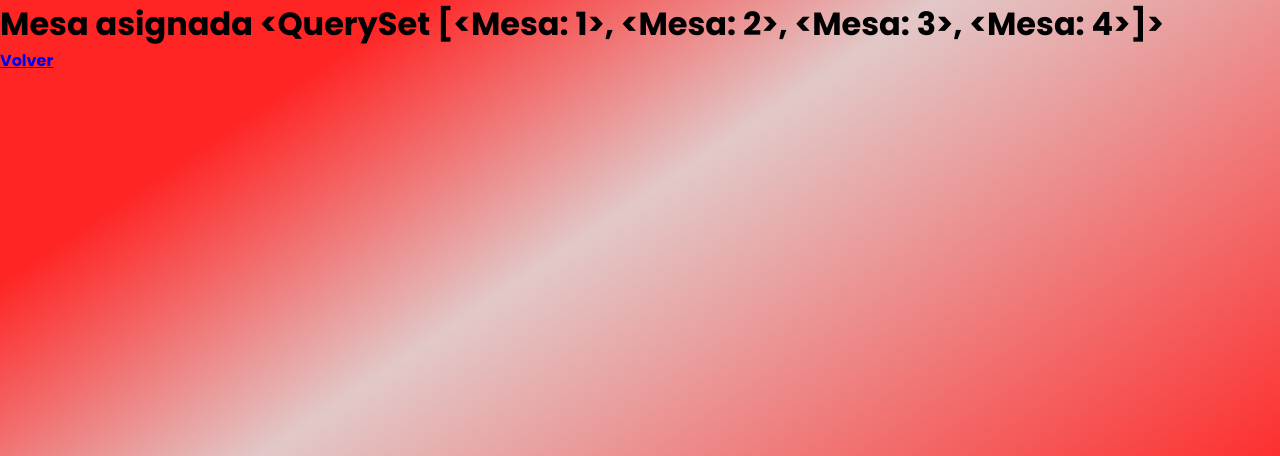
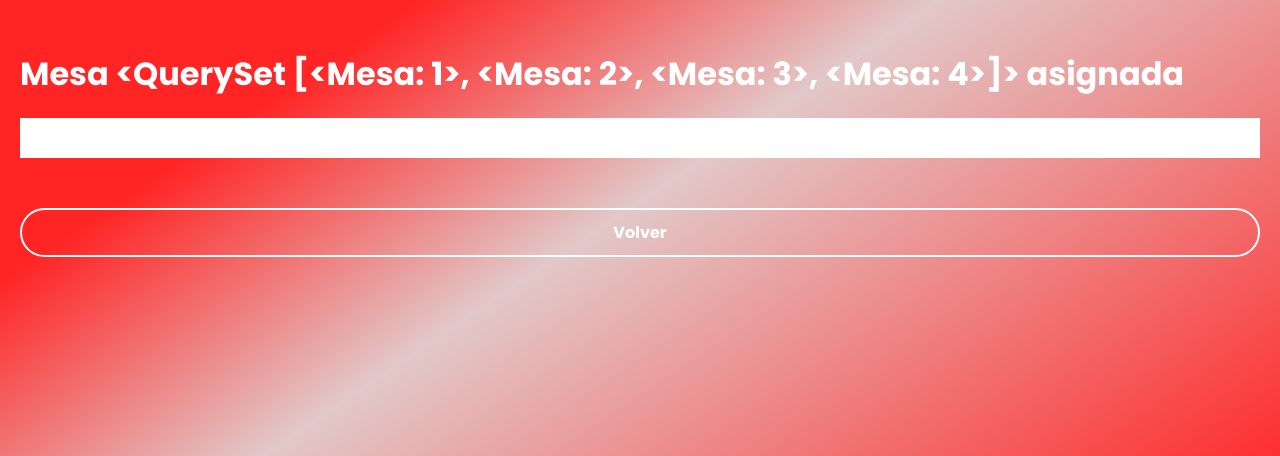
Before and after one commit to Dyend/Waiter-bot-django, a Django app: template qr_generator/templates/qr_generator/qr_generado.html in a window 1280 px wide. Shown: the top 456 px of the page. Run offline with Django 3.2, Linux system fonts and the light colour scheme; the template is opened without the code that fills it: values that come from a table or form of the project are taken from there, others are empty; data comes from the database, SQL or seed files in the repository.

Commit message:
estilos creados para vista del codigo QR

```diff
--- a/qr_generator/templates/qr_generator/qr.html
+++ b/qr_generator/templates/qr_generator/qr.html
@@ -28,7 +28,7 @@
         </div>
 
         <div>
-            <h1>Mesa asignada {{mesa}}</h1>
+            <h1>Asignar mesa {{mesa}}</h1>
         </div>
 
         <form method="POST" class="contenedor-formulario">
--- a/qr_generator/templates/qr_generator/qr_generado.html
+++ b/qr_generator/templates/qr_generator/qr_generado.html
@@ -10,14 +10,14 @@
 {% block content %}
 
 <div class="contenedor-mesa-asignada">
-    <div>
-        <h1>Mesa asignada {{mesa}}</h1>
-    </div>
-
-    <a href="{% url 'qr_generator:qr_generator' %}">Volver</a>
+    <h1>Mesa {{mesa}} asignada </h1>
     <div class="contenedor-qr">
         {{ svg|safe }}
     </div>
+    <div class="boton-volver-mesa-asignada">
+        <a href="{% url 'qr_generator:qr_generator' %}">Volver</a>
+    </div>
+
 </div>
 
 {% endblock %}
--- a/static/css/tables_generator.css
+++ b/static/css/tables_generator.css
@@ -69,6 +69,9 @@
     border: none;
     margin-left: 10px;
     border-radius: 5px;
+    height: 32px;
+    text-align: center;
+    outline: none;
 }
 
 .contenedor-formulario{
@@ -86,6 +89,40 @@
     cursor: pointer;
 }
 
-.contenedor-qr svg{
 
+.contenedor-mesa-asignada{
+    padding: 0 20px;
 }
+
+.contenedor-mesa-asignada h1{
+    padding-top: 50px;
+    padding-bottom: 20px;
+    color: #fff;
+}
+
+.contenedor-qr{
+    background-color: #fff;
+    text-align: center;
+    padding: 20px;
+}
+
+.boton-volver-mesa-asignada{
+    margin-top: 50px;
+    display: flex;
+    justify-content: center;
+    align-items: center;
+    width: 100%;
+}
+
+.boton-volver-mesa-asignada a{
+    background: transparent;
+    border: 2px solid #fff;
+    color: #fff;
+    font-weight: 600;
+    border-radius: 25px;
+    padding: 10px 15px;
+    cursor: pointer;
+    text-decoration: none;
+    width: 100%;
+    text-align: center;
+}
```
